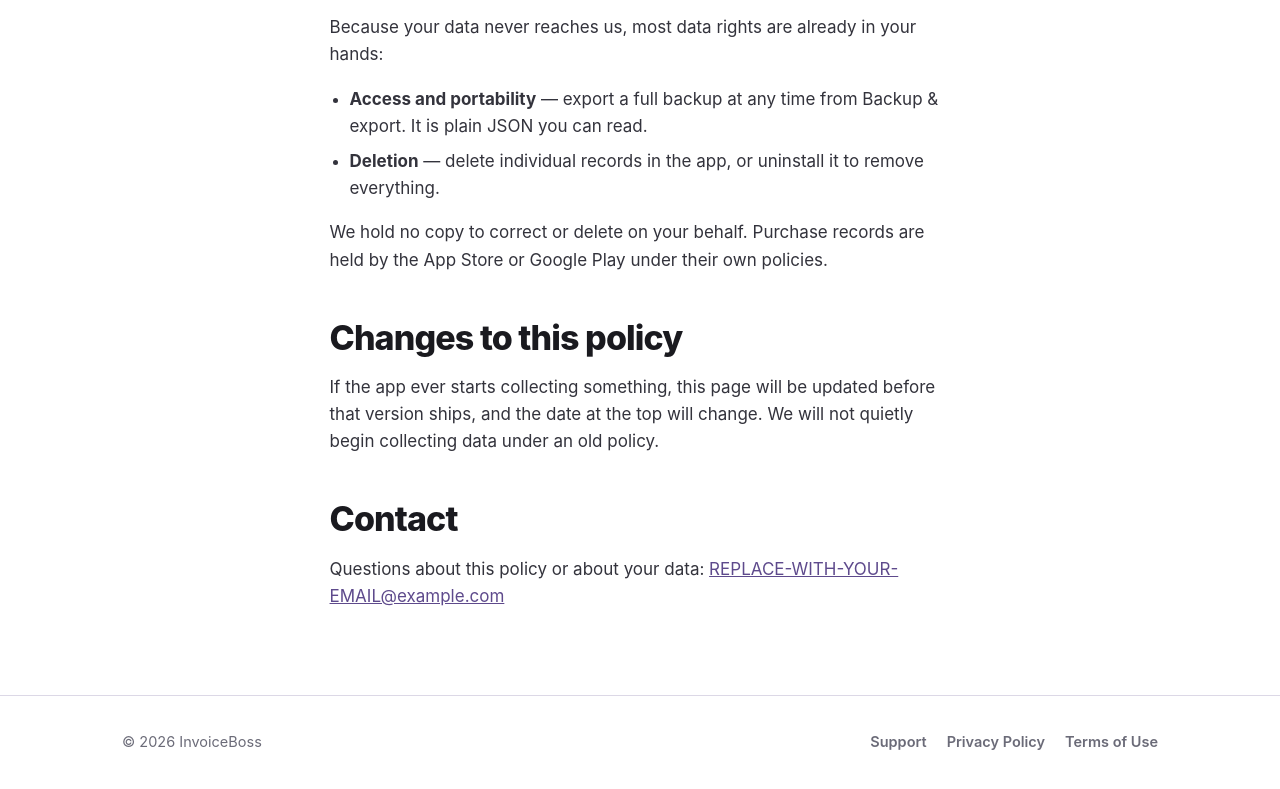
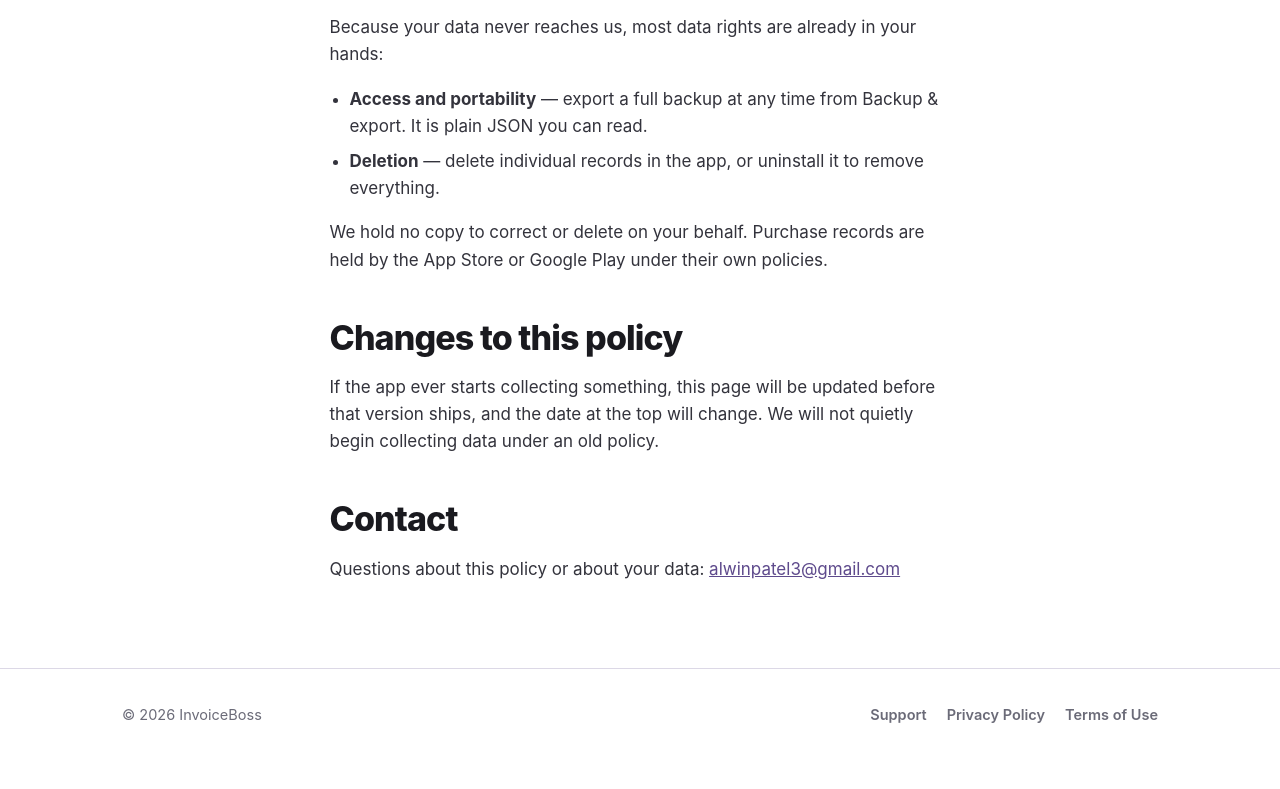
Before and after one commit to bytedroid1/invoiceboss, a plain HTML site: page privacy.html in a window 1280 px wide. Shown: the part 2858-3647 px from the top of the page. Drawn offline with Linux system fonts and the light colour scheme.

Commit message:
Update privacy.html

```diff
--- a/privacy.html
+++ b/privacy.html
@@ -132,7 +132,7 @@ quietly begin collecting data under an old policy.</p>
 <h2>Contact</h2>
 
 <p>Questions about this policy or about your data:
-<a href="mailto:REPLACE-WITH-YOUR-EMAIL@example.com">REPLACE-WITH-YOUR-EMAIL@example.com</a></p>
+<a href="mailto:alwinpatel3@gmail.com">alwinpatel3@gmail.com</a></p>
 
 </div>
 </section>
```
